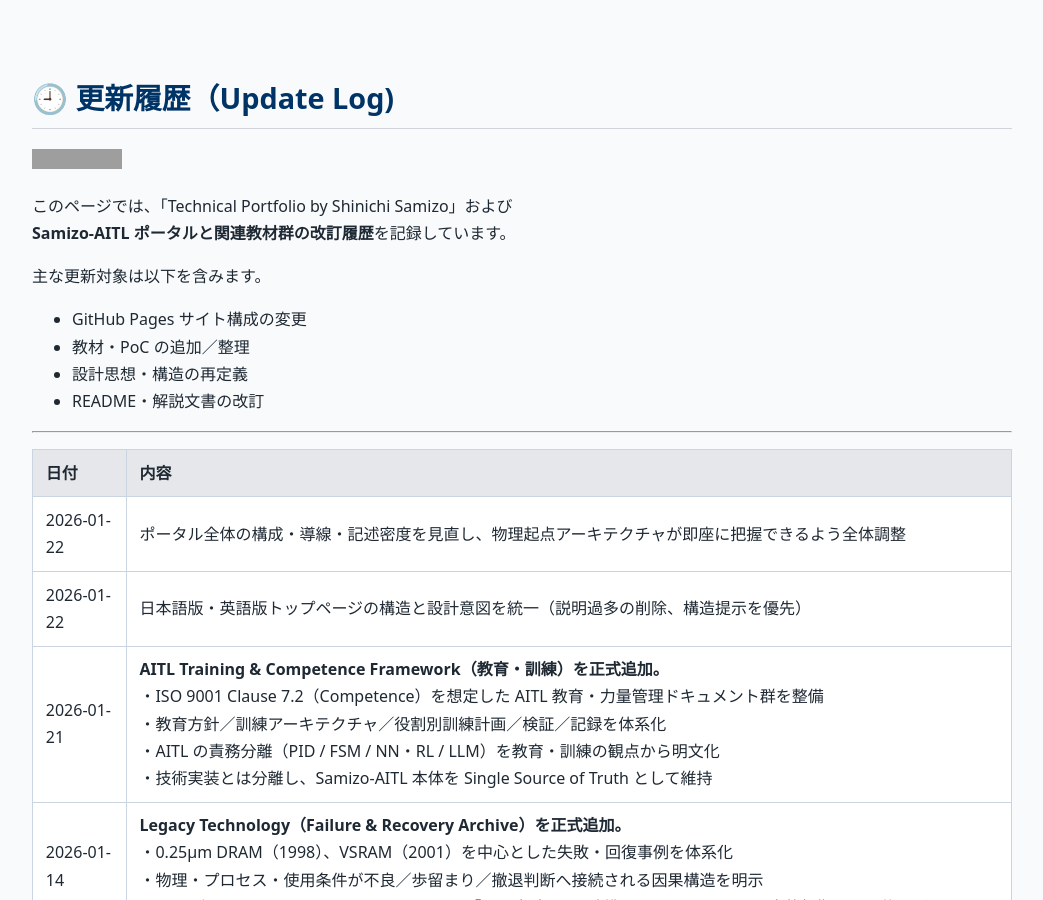
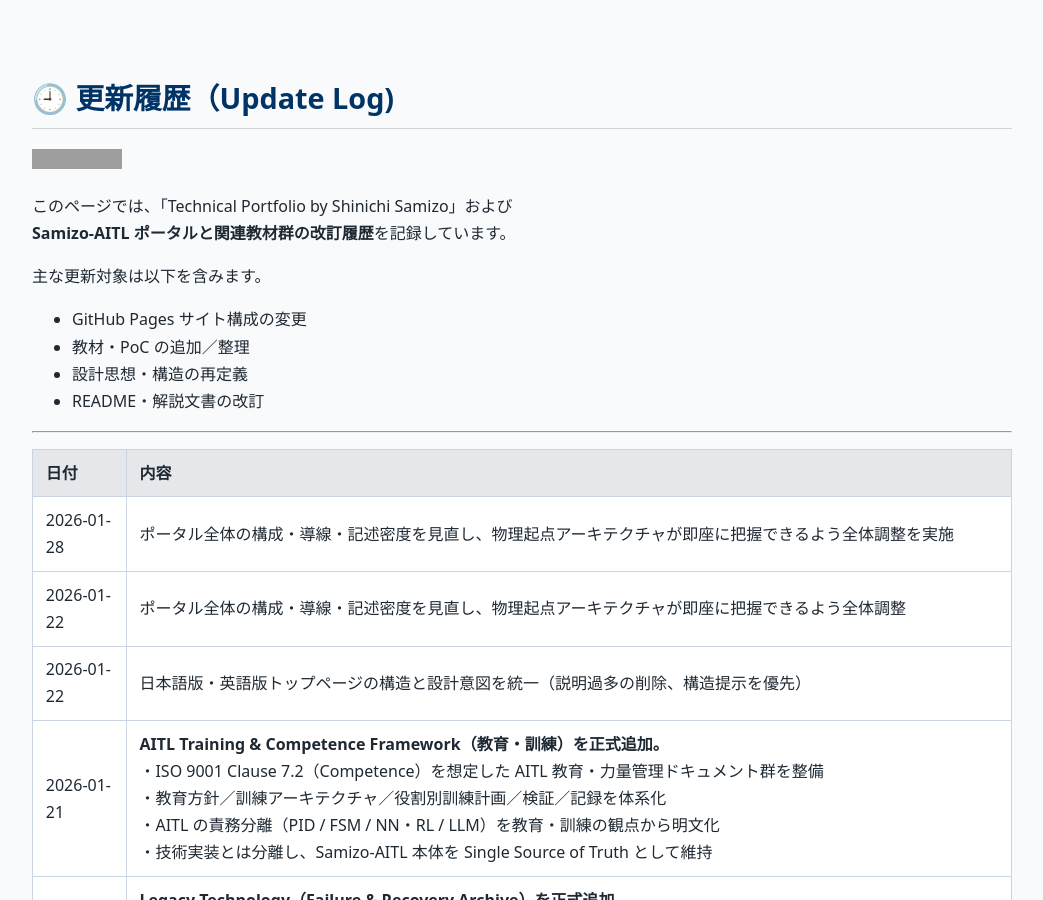
Before and after one commit to Samizo-AITL/Samizo-AITL.github.io, a Jekyll site: the page built from about/update/index.md, in a window 1280 px wide and 900 px high. Shown: the whole window, without its empty margins (118-1161 px from the left). Built offline with Jekyll 4.4.1, drawn with Linux system fonts in a browser that asks for light colours; grey boxes are pictures that could not be loaded.

Commit message:
Update index.md

```diff
--- a/about/update/index.md
+++ b/about/update/index.md
@@ -22,6 +22,7 @@
 
 | 日付       | 内容 |
 |------------|------|
+| 2026-01-28 | ポータル全体の構成・導線・記述密度を見直し、物理起点アーキテクチャが即座に把握できるよう全体調整を実施 |
 | 2026-01-22 | ポータル全体の構成・導線・記述密度を見直し、物理起点アーキテクチャが即座に把握できるよう全体調整 |
 | 2026-01-22 | 日本語版・英語版トップページの構造と設計意図を統一（説明過多の削除、構造提示を優先） |
 | 2026-01-21 | **AITL Training & Competence Framework（教育・訓練）を正式追加。**<br>・ISO 9001 Clause 7.2（Competence）を想定した AITL 教育・力量管理ドキュメント群を整備<br>・教育方針／訓練アーキテクチャ／役割別訓練計画／検証／記録を体系化<br>・AITL の責務分離（PID / FSM / NN・RL / LLM）を教育・訓練の観点から明文化<br>・技術実装とは分離し、Samizo-AITL 本体を Single Source of Truth として維持 |
```
